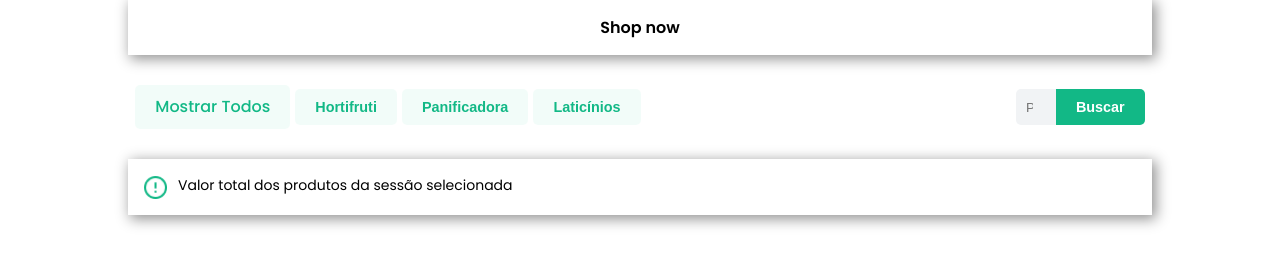
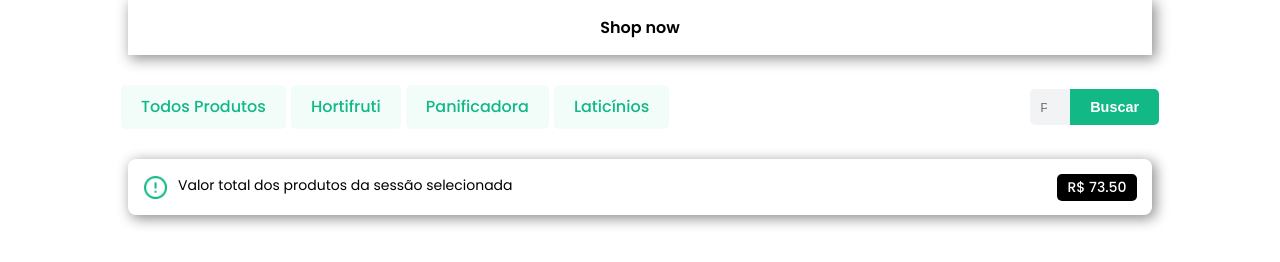
Before and after one commit to Kenzie-Academy-Brasil-Developers/entrega-lista-produtos-m2-sprint-1b-AlexFarias1974, a plain HTML site: page index.html in a window 1280 px wide. Shown: the top 262 px of the page. Drawn offline with Linux system fonts and the light colour scheme.

Commit message:
S1-06 Finalizado

```diff
--- a/index.html
+++ b/index.html
@@ -15,7 +15,7 @@
         <h1>Shop now</h1>
         <div id="filters" class="filtersContainer">
             <div class="botoes">
-                <button class="estiloGeralBotoes estiloGeralBotoes--mostrarTodos" data-section="todos">Mostrar Todos</button>
+                <button class="estiloGeralBotoes estiloGeralBotoes--mostrarTodos" data-section="todos">Todos Produtos</button>
                 <button class="estiloGeralBotoes estiloGeralBotoes--filtrarHortifruti" data-section="Hortifruti">Hortifruti</button>
                 <button class="estiloGeralBotoes estiloGeralBotoes--filtrarPanificadora" data-section="Panificadora">Panificadora</button>
                 <button class="estiloGeralBotoes estiloGeralBotoes--filtrarLaticinios" data-section="Laticínio">Laticínios</button>
@@ -34,7 +34,7 @@
                 <p>Valor total dos produtos da sessão selecionada</p>
             </div>
             <div id="totalSum">
-                <!-- <p class="totalSum"></p> -->
+                <!-- DOM -->
             </div>
         </div>
     </header>
--- a/src/css/style.css
+++ b/src/css/style.css
@@ -66,6 +66,13 @@ h1 {
 .estiloGeralBotoes--filtrarHortifruti {
     color: #12B886;
     background: rgba(18, 184, 134, 0.05);
+    font-family: "Poppins";
+    font-size: 16px;
+    font-weight: 500;
+    line-height: 24px;
+    letter-spacing: 0em;
+    text-align: center;
+
 }
 
 .estiloGeralBotoes--filtrarHortifruti:hover {
@@ -76,6 +83,12 @@ h1 {
 .estiloGeralBotoes--filtrarPanificadora {
     color: #12B886;
     background: rgba(18, 184, 134, 0.05);
+    font-family: "Poppins";
+    font-size: 16px;
+    font-weight: 500;
+    line-height: 24px;
+    letter-spacing: 0em;
+    text-align: center;
 }
 
 .estiloGeralBotoes--filtrarPanificadora:hover {
@@ -86,6 +99,12 @@ h1 {
 .estiloGeralBotoes--filtrarLaticinios {
     color: #12B886;
     background: rgba(18, 184, 134, 0.05);
+    font-family: "Poppins";
+    font-size: 16px;
+    font-weight: 500;
+    line-height: 24px;
+    letter-spacing: 0em;
+    text-align: center;
 }
 
 .estiloGeralBotoes--filtrarLaticinios:hover {
@@ -108,6 +127,7 @@ h1 {
     flex-wrap: wrap;
     list-style: none;
     margin-left: 10%;
+    border-radius: 8px;
     /* justify-content: center; */
     /* padding-top: 30px; */
 }
@@ -176,6 +196,7 @@ h1 {
     letter-spacing: 0em;
     text-align: center;
     width: 80px;
+    border-radius: 5px;
 
 }
 
--- a/src/js/script.js
+++ b/src/js/script.js
@@ -48,41 +48,56 @@ btnFilterLaticinios.addEventListener("click", filterProds);
 function filterProds(event) {
     const section = event.target.dataset.section;
     const filtered = produtos.filter(function(product) {
+
         if (section === "todos") {
             return product;
         } else {
             return product.secao === section;
         }
     })
-    assembleData(filtered)
+
+    assembleData(filtered);
+    totalSum(filtered);
 }
 
 const btnSearch = document.querySelector("#btnSearch");
 btnSearch.addEventListener("click", searchProds);
 
+const schfield = document.querySelector(".campoBuscaPorNome");
+schfield.addEventListener("keydown", searchEnter);
+
 function searchProds(event) {
     const searchField = document.querySelector(".campoBuscaPorNome").value;
 
     const filtered = produtos.filter(function(product){
-        return product.nome.toLowerCase() === searchField.toLowerCase();
+        return product.nome.toLowerCase().includes(searchField.toLowerCase());
     })
 
     assembleData(filtered);
+
+    totalSum(filtered);
 }
 
+function searchEnter(event) {
+    if (event.code === "Enter") {
+        searchProds(event);
+    }
+}
+
+const divTotalSum = document.querySelector("#totalSum");
+const pSum = document.createElement("p");
+divTotalSum.append(pSum);
+pSum.className = "totalSum";
 
 function totalSum(filtered) {
-    const divTotalSum = document.querySelector("#totalSum");
     let total = 0;
-    filtered.forEach(function(product) {
-        total += product.preco;
+
+    filtered.forEach(function(produto) {
+        total += produto.preco;
     });
 
-
-    pSum.innerText = `R$ ${market.total.toFixed(2)}`;
-    const pSum = document.createElement("p");
-    divTotalSum.append(pSum);
+    pSum.innerHTML = `R$ ${total.toFixed(2)}`;
 
 
 }
-totalSum(total);
+totalSum(produtos);
```
